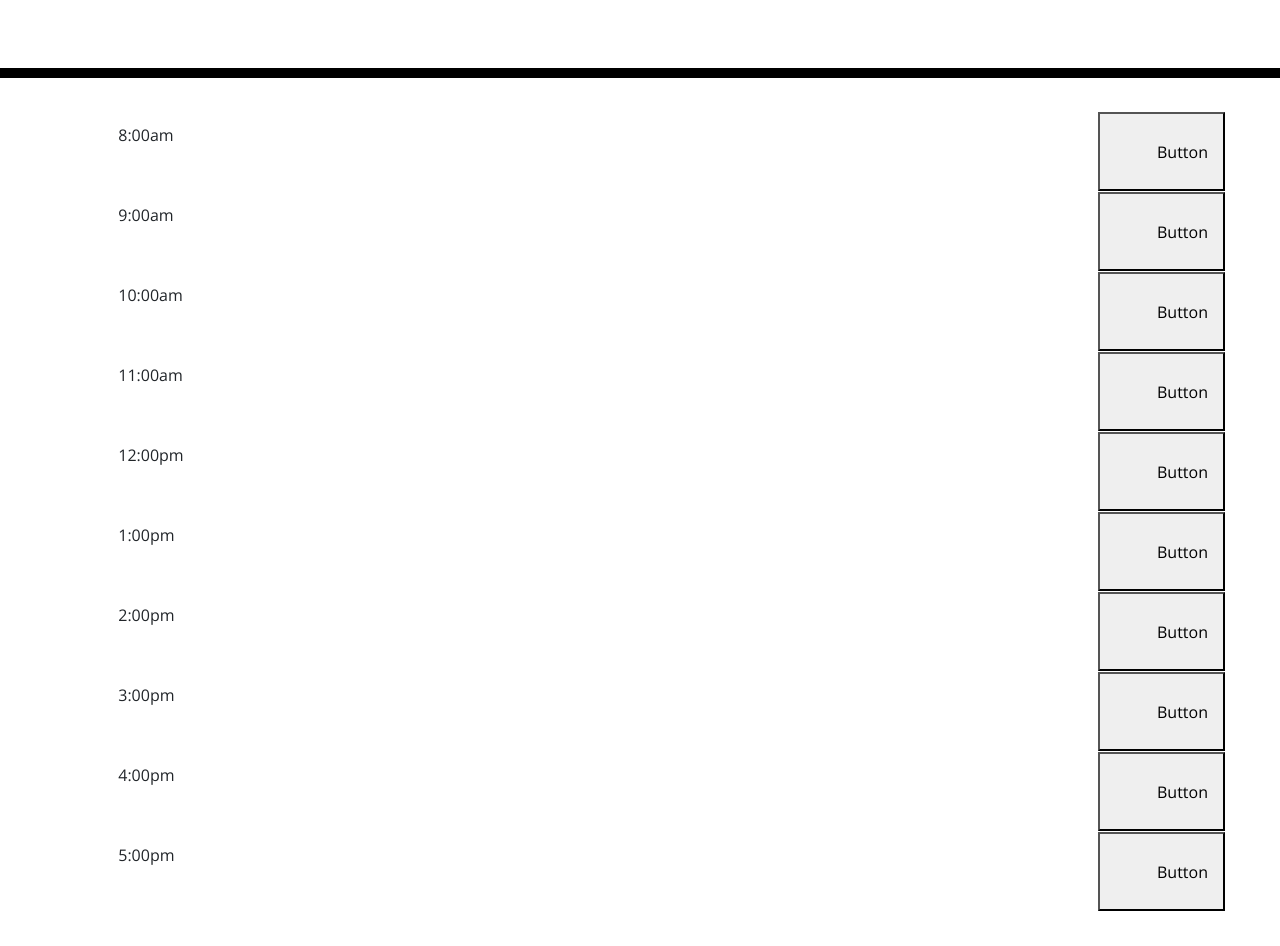
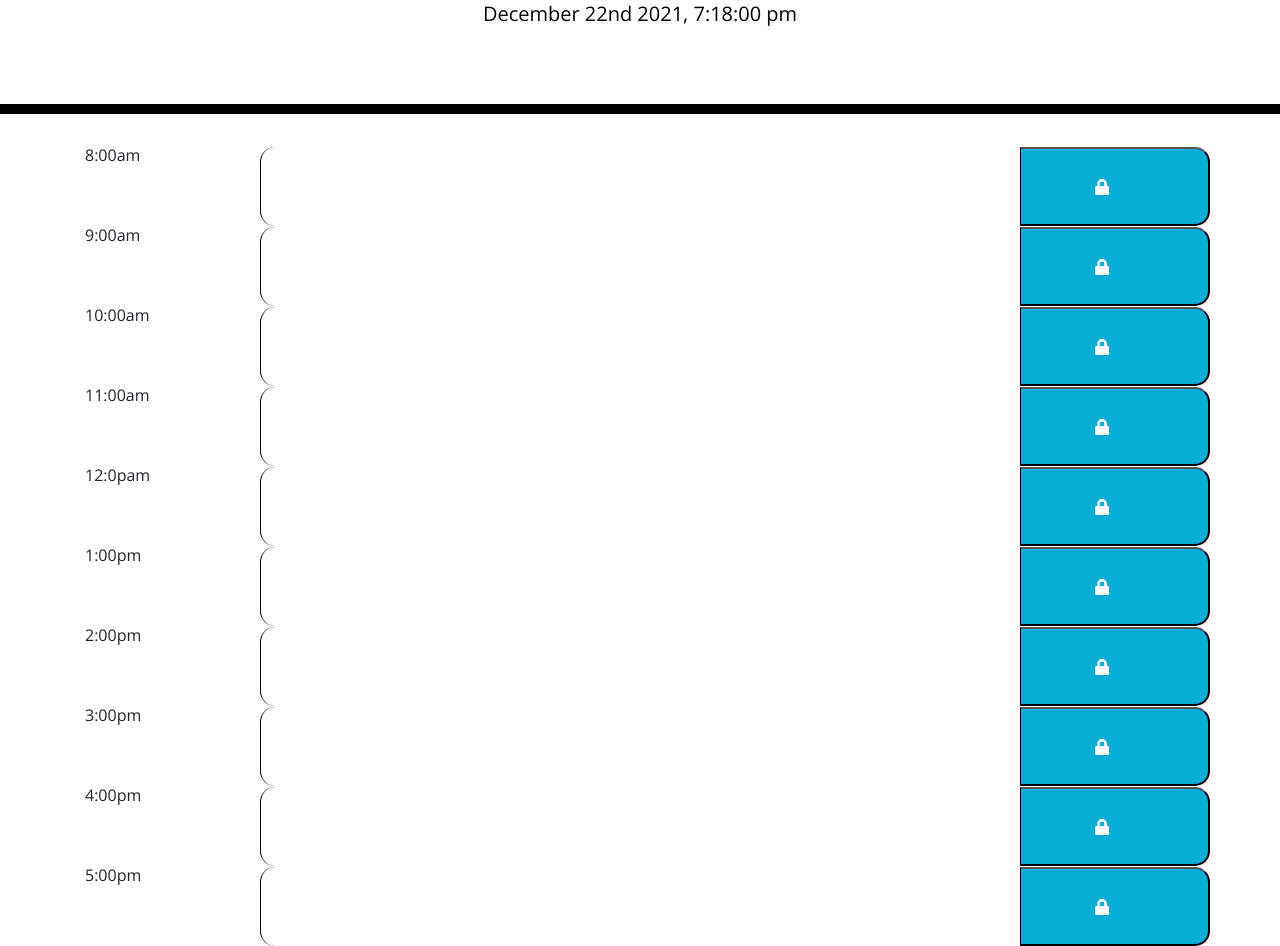
Before and after one commit to kspitalnic/workDayScheduler, a plain HTML site: page index.html in a window 1280 px wide. Shown: the part 190-1136 px from the top of the page. Before the commit the page ends 1101 px from the top, so only its background shows below. Drawn offline with nearby package versions, Linux system fonts and the light colour scheme.

Commit message:
adding time and content to local storage. Fixing rows and columns in index

```diff
--- a/index.html
+++ b/index.html
@@ -14,157 +14,88 @@
 </head>
 
 <body>
+
   <header class="jumbotron">
     <h1 class="display-3">Work Day Scheduler</h1>
     <p class="lead">A simple calendar app for scheduling your work day</p>
-    <p id="currentDay" class="lead"></p>
+    <p id="currentTime" class="lead"></p>
   </header>
+
   <div class="container">
-    <div id="8" class="row hourBlock">
-      <div class="col hourTime">
-        8:00am
-      </div>
-      <div class="row">
-        <div class="col contentHere">
+    <div id="8" class="row">
+      <div class="col-2 time">8:00am</div>
+      <textarea class="col-8 time-block description"></textarea>
+      <button class="col-2 saveBtn"><i class="fas fa-lock"></i></button>
     </div>
   </div>
-      <div class="row">
-        <button class="col addEvent">
-          Button
-        </button>
+  <div class="container">
+    <div id="8" class="row">
+      <div class="col-2 time">9:00am</div>
+      <textarea class="col-8 time-block description"></textarea>
+      <button class="col-2 saveBtn"><i class="fas fa-lock"></i></button>
     </div>
   </div>
-    <div id="9" class="row hourBlock">
-      <div class="col hourTime">
-        9:00am
-      </div>
-      <div class="row">
-        <div class="col contentHere">
+  <div class="container">
+    <div id="8" class="row">
+      <div class="col-2 time">10:00am</div>
+      <textarea class="col-8 time-block description"></textarea>
+      <button class="col-2 saveBtn"><i class="fas fa-lock"></i></button>
     </div>
   </div>
-      <div class="row">
-        <button class="col addEvent">
-          Button
-        </button>
+  <div class="container">
+    <div id="8" class="row">
+      <div class="col-2 time">11:00am</div>
+      <textarea class="col-8 time-block description"></textarea>
+      <button class="col-2 saveBtn"><i class="fas fa-lock"></i></button>
     </div>
   </div>
-    <div id="10" class="row hourBlock">
-      <div class="col hourTime">
-        10:00am
-      </div>
-      <div class="row">
-        <div class="col contentHere">
+  <div class="container">
+    <div id="8" class="row">
+      <div class="col-2 time">12:0pam</div>
+      <textarea class="col-8 time-block description"></textarea>
+      <button class="col-2 saveBtn"><i class="fas fa-lock"></i></button>
     </div>
   </div>
-      <div class="row">
-        <button class="col addEvent">
-          Button
-        </button>
+  <div class="container">
+    <div id="8" class="row">
+      <div class="col-2 time">1:00pm</div>
+      <textarea class="col-8 time-block description"></textarea>
+      <button class="col-2 saveBtn"><i class="fas fa-lock"></i></button>
     </div>
   </div>
-    <div id="11" class="row hourBlock">
-      <div class="col hourTime">
-        11:00am
-      </div>
-      <div class="row">
-        <div class="col contentHere">
+  <div class="container">
+    <div id="8" class="row">
+      <div class="col-2 time">2:00pm</div>
+      <textarea class="col-8 time-block description"></textarea>
+      <button class="col-2 saveBtn"><i class="fas fa-lock"></i></button>
     </div>
   </div>
-      <div class="row">
-        <button class="col addEvent">
-          Button
-        </button>
+  <div class="container">
+    <div id="8" class="row">
+      <div class="col-2 time">3:00pm</div>
+      <textarea class="col-8 time-block description"></textarea>
+      <button class="col-2 saveBtn"><i class="fas fa-lock"></i></button>
     </div>
   </div>
-    <div id="12" class="row hourBlock">
-      <div class="col hourTime">
-        12:00pm
-      </div>
-      <div class="row">
-        <div class="col contentHere">
+  <div class="container">
+    <div id="8" class="row">
+      <div class="col-2 time">4:00pm</div>
+      <textarea class="col-8 time-block description"></textarea>
+      <button class="col-2 saveBtn"><i class="fas fa-lock"></i></button>
     </div>
   </div>
-      <div class="row">
-        <button class="col addEvent">
-          Button
-        </button>
-      </div>
-    </div>
-    <div id="1" class="row hourBlock">
-      <div class="col hourTime">
-        1:00pm
-      </div>
-      <div class="row">
-        <div class="col contentHere">
-        </div>
-      </div>
-      <div class="row">
-        <button class="col addEvent">
-          Button
-        </button>
-      </div>
-    </div>
-    <div id="2" class="row hourBlock">
-      <div class="col hourTime">
-        2:00pm
-      </div>
-      <div class="row">
-        <div class="col contentHere">
-        </div>
-      </div>
-      <div class="row">
-        <button class="col addEvent">
-          Button
-        </button>
-      </div>
-    </div>
-    <div id="3" class="row hourBlock">
-      <div class="col hourTime">
-        3:00pm
-      </div>
-      <div class="row">
-        <div class="col contentHere">
-        </div>
-      </div>
-      <div class="row">
-        <button class="col addEvent">
-          Button
-        </button>
-      </div>
-    </div>
-    <div id="4" class="row hourBlock">
-      <div class="col hourTime">
-        4:00pm
-      </div>
-      <div class="row">
-        <div class="col contentHere">
-        </div>
-      </div>
-      <div class="row">
-        <button class="col addEvent">
-          Button
-        </button>
-      </div>
-    </div>
-    <div id="5" class="row hourBlock">
-      <div class="col hourTime">
-        5:00pm
-      </div>
-      <div class="row">
-        <div class="col contentHere">
-        </div>
-      </div>
-      <div class="row">
-        <button class="col addEvent">
-          Button
-        </button>
-      </div>
+  <div class="container">
+    <div id="8" class="row">
+      <div class="col-2 time">5:00pm</div>
+      <textarea class="col-8 time-block description"></textarea>
+      <button class="col-2 saveBtn"><i class="fas fa-lock"></i></button>
     </div>
   </div>
 
+
   <script src="https://code.jquery.com/jquery-3.4.1.min.js"></script>
   <script src="https://cdnjs.cloudflare.com/ajax/libs/moment.js/2.24.0/moment.min.js"></script>
-  <script src="https://momentjs.com/downloads/moment.js"></script>
+  <script src="script.js"></script>
 
 </body>
 
--- /dev/null
+++ b/script.js
@@ -0,0 +1,13 @@
+var currentDate = moment();
+$("#currentTime").text(currentDate.format("MMMM Do YYYY, h:mm:ss a"))
+
+$(".saveBtn").click(function (event) {
+    event.preventDefault();
+
+    var content = $(this).siblings(".time-block").val();
+    console.log(content);
+    var time = $(this).siblings(".time").text();
+    console.log(time);
+
+    localStorage.setItem(time, content);
+})
--- a/style.css
+++ b/style.css
@@ -63,9 +63,10 @@ textarea{
   border-bottom-right-radius: 15px;
   background-color: #06AED5;
   color: white;
+  padding-right: 40px;
 }
 
 .saveBtn i:hover {
-  font-size: 20px;
+  color:#000000;
   transition: all .3s ease-in-out;
 }
```
Lines whose indentation alone changed are shown as unchanged.
